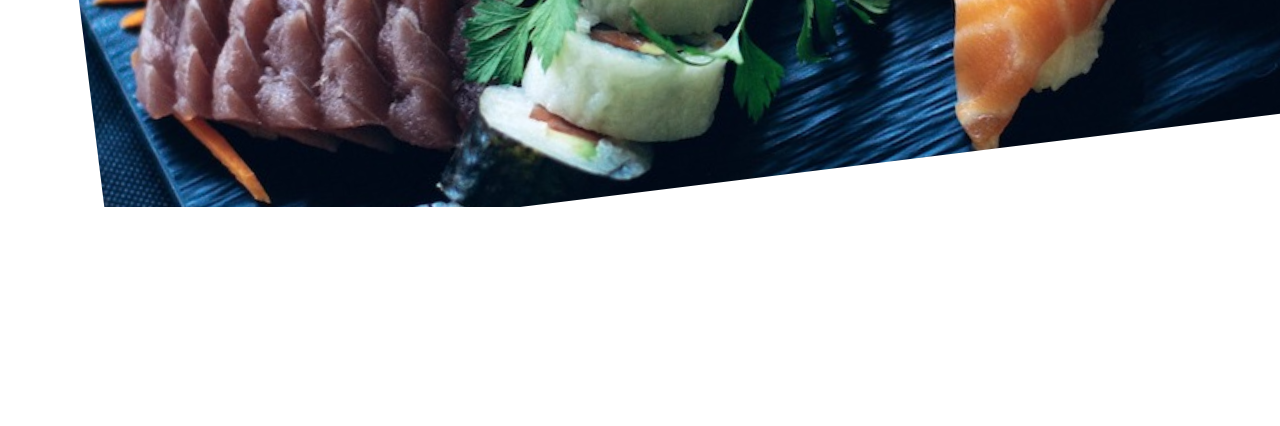
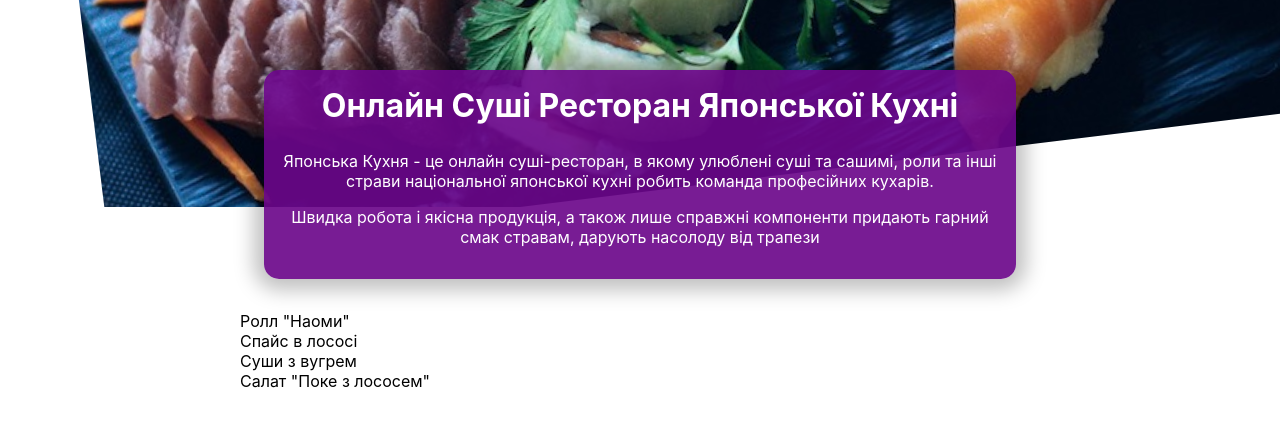
Before and after one commit to OlegYelis/react-food-order-app, a React (Create React App) app: page / in a window 1280 px wide. Shown: the part 236-662 px from the top of the page. Built offline with nearby package versions, Linux system fonts and the light colour scheme.

Commit message:
added the Meals (MealsList, PromoText) component

```diff
--- a/src/components/App.jsx
+++ b/src/components/App.jsx
@@ -1,9 +1,11 @@
 import { Header } from './Layout/Header/Header';
+import { Meals } from './Meals/Meals';
 
 export const App = () => {
   return (
     <>
       <Header />
+      <Meals />
     </>
   );
 };
--- /dev/null
+++ b/src/components/Meals/Meals.jsx
@@ -0,0 +1,11 @@
+import { MealsList } from './MealsList/MealsList';
+import { PromoText } from './PromoText/PromoText';
+
+export const Meals = () => {
+  return (
+    <>
+      <PromoText />
+      <MealsList />
+    </>
+  );
+};
--- /dev/null
+++ b/src/components/Meals/MealsList/MealsList.jsx
@@ -0,0 +1,42 @@
+import { MealsListWrapper } from './MealsList.styled';
+
+const DUMMY_MEALS = [
+  {
+    id: 'm1',
+    name: 'Ролл "Наоми"',
+    description:
+      'Сир Філадельфія, куряче філе, масаго, помідор, огірок, кунжут',
+    price: 11.99,
+  },
+  {
+    id: 'm2',
+    name: 'Спайс в лососі',
+    description: 'Рис, лосось, соус спайс',
+    price: 3.99,
+  },
+  {
+    id: 'm3',
+    name: 'Суши з вугрем',
+    description: 'Вугор копчений, соус унагі, кунжут',
+    price: 4.99,
+  },
+  {
+    id: 'm4',
+    name: 'Салат "Поке з лососем"',
+    description:
+      'Рис, лосось, огірок, чука, норі, стружка тунця, соус горіховий',
+    price: 7.99,
+  },
+];
+
+export const MealsList = () => {
+  const mealList = DUMMY_MEALS.map(meal => {
+    return <li key={meal.id}>{meal.name}</li>;
+  });
+
+  return (
+    <MealsListWrapper>
+      <ul>{mealList}</ul>
+    </MealsListWrapper>
+  );
+};
--- /dev/null
+++ b/src/components/Meals/MealsList/MealsList.styled.js
@@ -0,0 +1,26 @@
+import styled from '@emotion/styled';
+
+export const MealsListWrapper = styled.section`
+  max-width: 50rem;
+  width: 90%;
+  margin: 2rem auto;
+  animation: meals-appear 1s ease-out forwards;
+
+  ul {
+    list-style: none;
+    margin: 0;
+    padding: 0;
+  }
+
+  @keyframes meals-appear {
+    from {
+      opacity: 0;
+      transform: translateY(3rem);
+    }
+
+    to {
+      opacity: 1;
+      transform: translateY(0);
+    }
+  }
+`;
--- /dev/null
+++ b/src/components/Meals/PromoText/PromoText.jsx
@@ -0,0 +1,18 @@
+import { PromoTextWrapper } from './PromoText.styled';
+
+export const PromoText = () => {
+  return (
+    <PromoTextWrapper>
+      <h2>Онлайн Суші Ресторан Японської Кухні</h2>
+      <p>
+        Японська Кухня - це онлайн суші-ресторан, в якому улюблені суші та
+        сашимі, роли та інші страви національної японської кухні робить команда
+        професійних кухарів.
+      </p>
+      <p>
+        Швидка робота і якісна продукція, а також лише справжні компоненти
+        придають гарний смак стравам, дарують насолоду від трапези
+      </p>
+    </PromoTextWrapper>
+  );
+};
--- /dev/null
+++ b/src/components/Meals/PromoText/PromoText.styled.js
@@ -0,0 +1,20 @@
+import styled from '@emotion/styled';
+
+export const PromoTextWrapper = styled.section`
+  text-align: center;
+  max-width: 45rem;
+  width: 90%;
+  margin: auto;
+  margin-top: 14rem;
+  position: relative;
+  background-color: #6b068ae8;
+  color: white;
+  border-radius: 15px;
+  padding: 1rem;
+  box-shadow: 0 1px 20px 10px rgba(0, 0, 0, 0.25);
+
+  h2 {
+    font-size: 2rem;
+    margin-top: 0;
+  }
+`;
```
